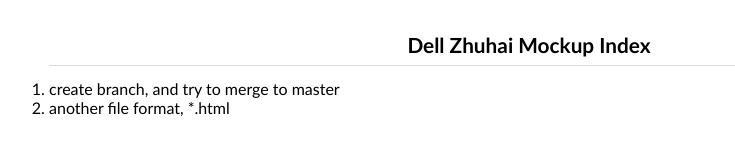
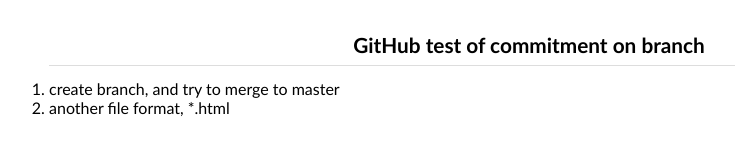
Before and after one commit to geminirs/testingGit0909, a plain HTML site: page index.html in a window 1280 px wide. Shown: the whole page, without its empty margins (111-846 px from the left). Drawn offline with Linux system fonts and the light colour scheme.

Commit message:
update on branch

```diff
--- a/index.html
+++ b/index.html
@@ -29,7 +29,7 @@
 
 <body>
 <div class="wrapper">
-	<h1>Dell Zhuhai Mockup Index</h1>
+	<h1>GitHub test of commitment on branch</h1>
 
 	<ol>
 		<li>create branch, and try to merge to master</li>
```
